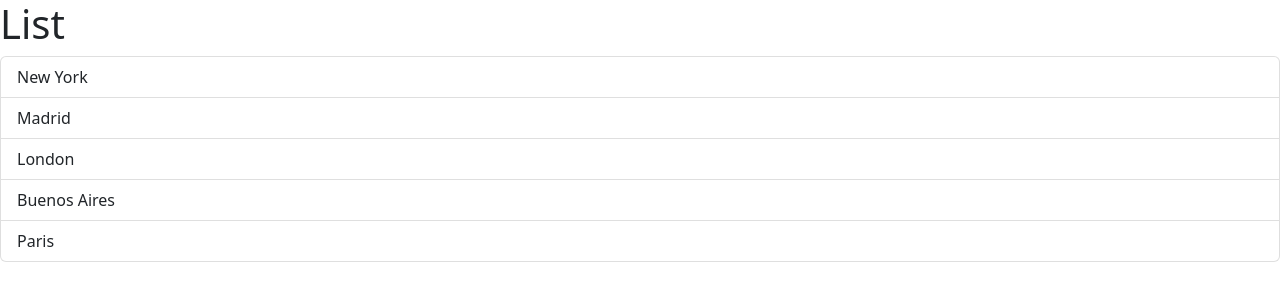
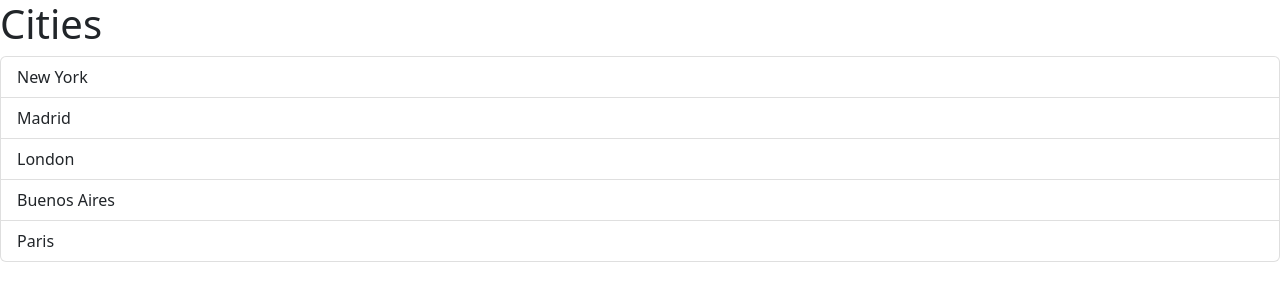
Before and after one commit to leoraam/react-app-button-action, a React (Vite) app: page / in a window 1280 px wide. Shown: the top 300 px of the page. Built offline with nearby package versions, Linux system fonts and the light colour scheme.

Commit message:
Passing Data Via Props

```diff
--- a/src/App.tsx
+++ b/src/App.tsx
@@ -1,7 +1,13 @@
 import ListGroup from "./components/ListGroup";
 
 function App() {
-  return <div> <ListGroup /></div>; // or <Message /> self closing sintax
+  let items = ["New York", "Madrid", "London", "Buenos Aires", "Paris"];
+
+  return (
+    <div>
+      <ListGroup items={items} heading="Cities" />
+    </div>
+  );
 }
 
 export default App;
--- a/src/components/ListGroup.tsx
+++ b/src/components/ListGroup.tsx
@@ -1,12 +1,16 @@
 import { useState } from "react";
 
-function ListGroup() {
-  let items = ["New York", "Madrid", "London", "Buenos Aires", "Paris"];
+interface Props {
+  items: string[];
+  heading: string;
+}
+
+function ListGroup({ items, heading }: Props) {
   const [selectedIndex, setSelectedIndex] = useState(-1);
 
   return (
     <>
-      <h1>List</h1>
+      <h1>{heading}</h1>
       {items.length === 0 && <p>No item found</p>}
       <ul className="list-group">
         {items.map((item, index) => (
```
